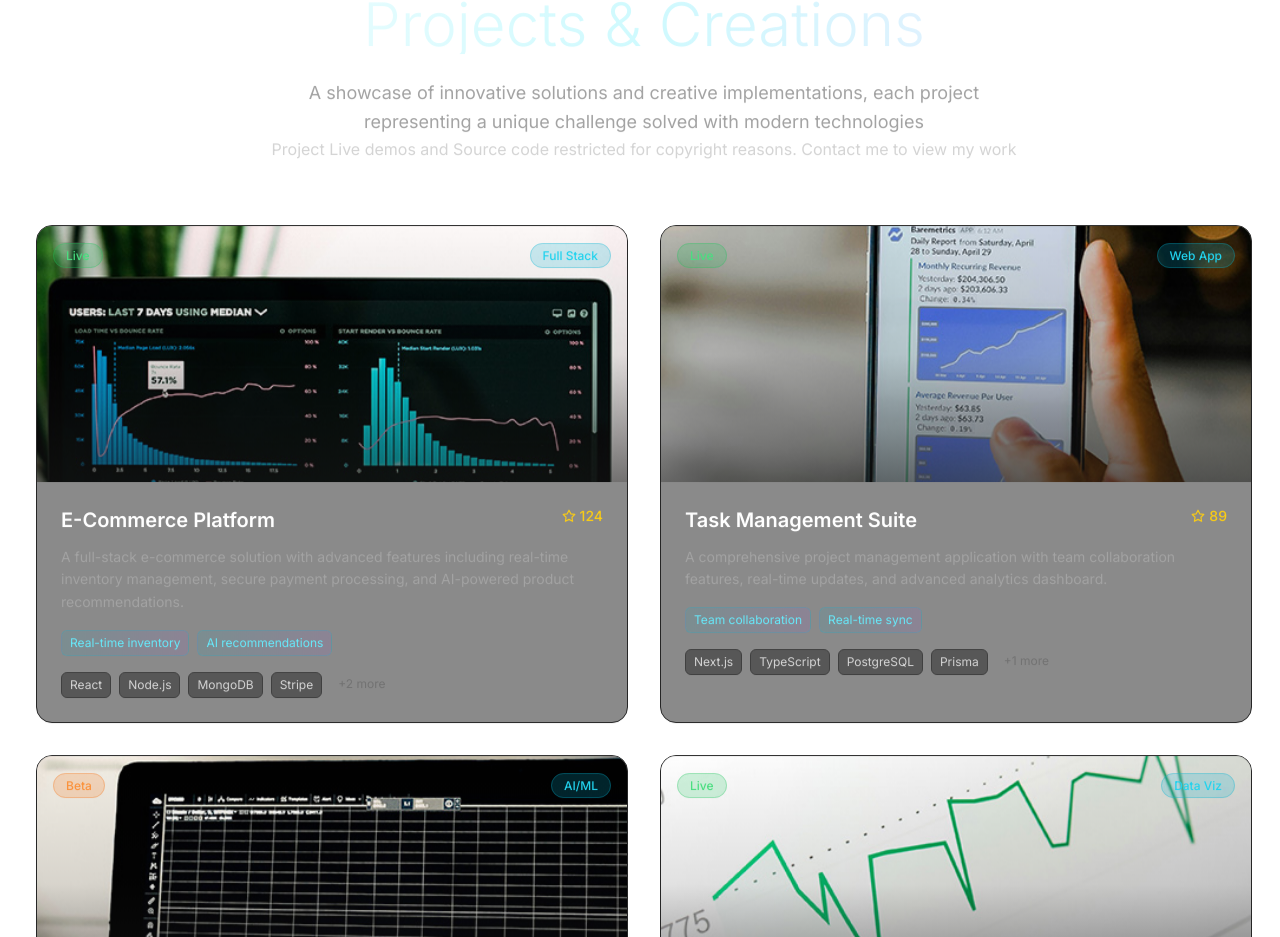
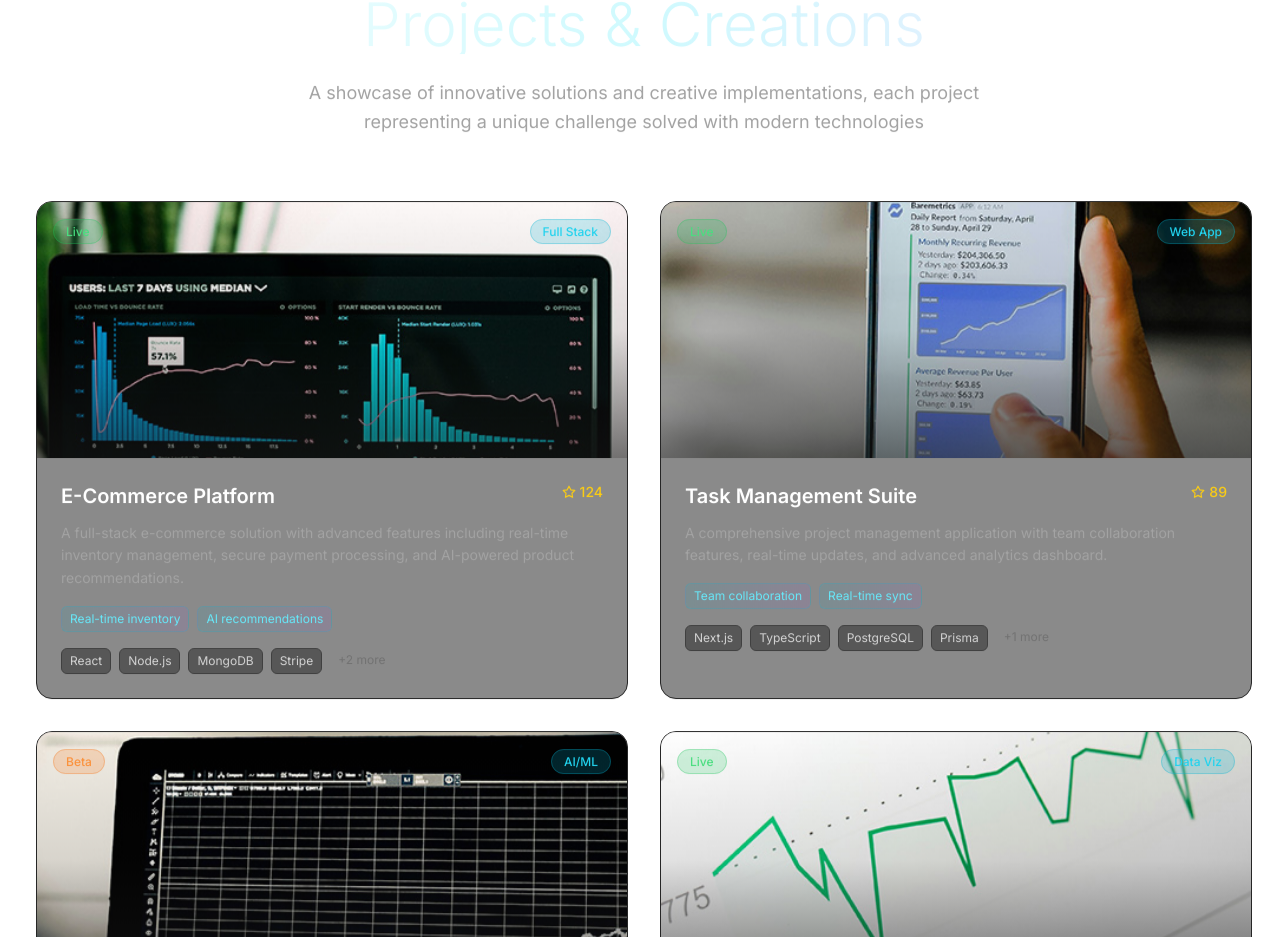
Before and after one commit to Kevin-murithi/Portfolio, a React (Vite) app: page / in a window 1280 px wide. Shown: the part 4249-5186 px from the top of the page. Built offline with nearby package versions, Linux system fonts and the light colour scheme; no server answers.

Commit message:
Projects update

```diff
--- a/src/components/Projects.jsx
+++ b/src/components/Projects.jsx
@@ -141,7 +141,6 @@ const Projects = () => {
           A showcase of innovative solutions and creative implementations,
           each project representing a unique challenge solved with modern technologies
         </p>
-        <p> Project Live demos and Source code restricted for copyright reasons. Contact me to view my work</p>
       </motion.div>
 
       {/* Projects Grid */}
```
